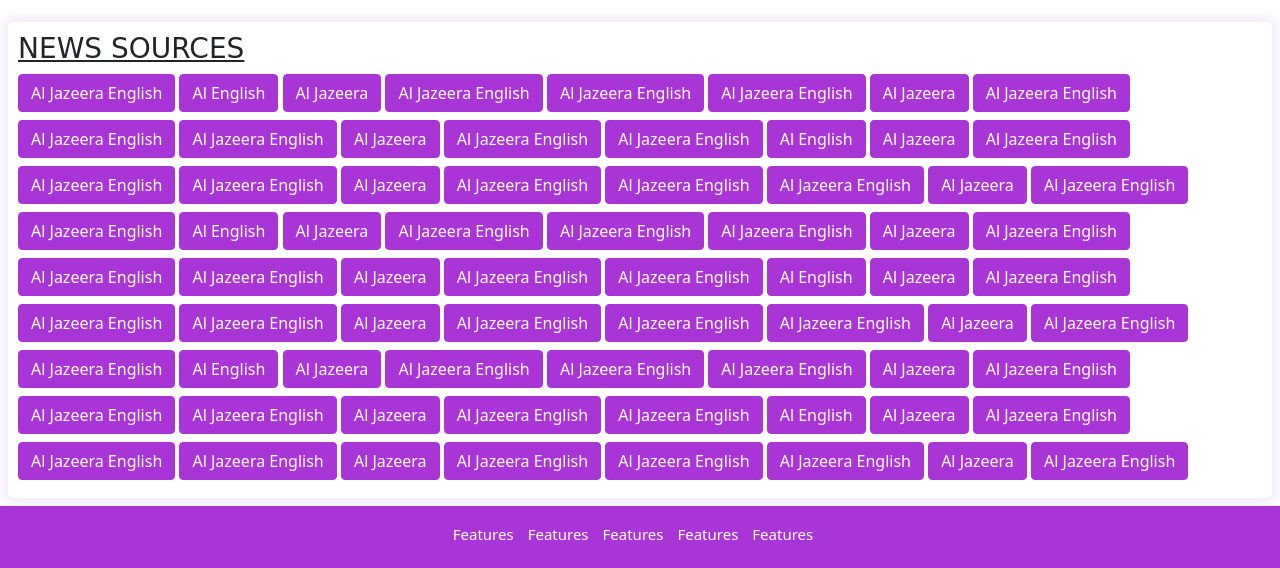
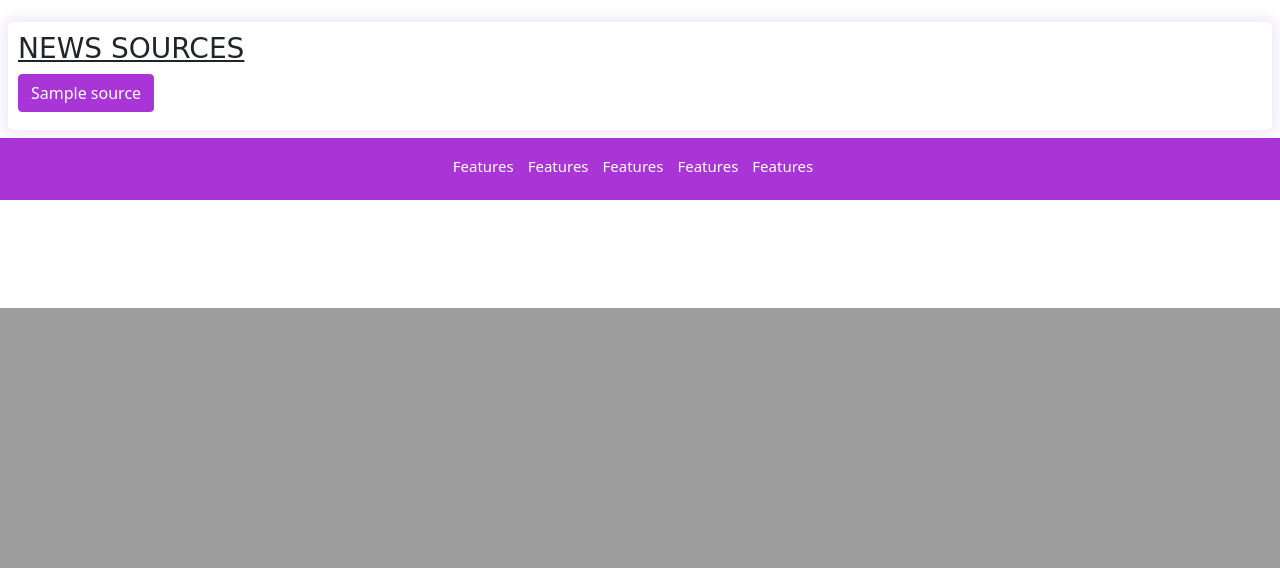
Before and after one commit to WilsonKinyua/news-api, a Flask app: template app/templates/index.html in a window 1280 px wide. Shown: the part 492-1060 px from the top of the page. After the commit the page ends 800 px from the top, so only its background shows below. Run offline with Flask 2, Linux system fonts and the light colour scheme; the template is opened without the code that fills it: most values are stand-ins (such as "Sample title", 1, 10 or a date in 2020); some libraries are stand-ins or nearby versions; some web fonts are replaced.

Commit message:
displaying news sources in the ui

```diff
--- a/app/main/views.py
+++ b/app/main/views.py
@@ -15,7 +15,7 @@
     title = 'Home - Welcome to The best News Highlighter'
     return render_template('index.html', title=title, sources=sources)
 
-@main.route('/articles/<source_id>')
+@main.route('/source/articles/<source_id>')
 def articles(source_id):
     '''
     View articles page function that returns the articles page and its data
--- a/app/templates/index.html
+++ b/app/templates/index.html
@@ -1,5 +1,5 @@
+{% import 'macros.html' as macro%}
 {% extends "base.html" %}
-
 {% block content %}
 
 
@@ -78,78 +78,7 @@
             <h3 class="text-uppercase headings">news sources</h3>
             <div class="row">
                 <div class="col-md-12">
-                    <a href="" class="btn btn-primary mb-2">Al Jazeera English</a>
-                    <a href="" class="btn btn-primary mb-2">Al English</a>
-                    <a href="" class="btn btn-primary mb-2">Al Jazeera </a>
-                    <a href="" class="btn btn-primary mb-2">Al Jazeera English</a>
-                    <a href="" class="btn btn-primary mb-2">Al Jazeera English</a>
-                    <a href="" class="btn btn-primary mb-2">Al Jazeera English</a>
-                    <a href="" class="btn btn-primary mb-2">Al Jazeera </a>
-                    <a href="" class="btn btn-primary mb-2">Al Jazeera English</a>
-                    <a href="" class="btn btn-primary mb-2">Al Jazeera English</a>
-                    <a href="" class="btn btn-primary mb-2">Al Jazeera English</a>
-                    <a href="" class="btn btn-primary mb-2">Al Jazeera </a>
-                    <a href="" class="btn btn-primary mb-2">Al Jazeera English</a>
-                    <a href="" class="btn btn-primary mb-2">Al Jazeera English</a>
-                    <a href="" class="btn btn-primary mb-2">Al English</a>
-                    <a href="" class="btn btn-primary mb-2">Al Jazeera </a>
-                    <a href="" class="btn btn-primary mb-2">Al Jazeera English</a>
-                    <a href="" class="btn btn-primary mb-2">Al Jazeera English</a>
-                    <a href="" class="btn btn-primary mb-2">Al Jazeera English</a>
-                    <a href="" class="btn btn-primary mb-2">Al Jazeera </a>
-                    <a href="" class="btn btn-primary mb-2">Al Jazeera English</a>
-                    <a href="" class="btn btn-primary mb-2">Al Jazeera English</a>
-                    <a href="" class="btn btn-primary mb-2">Al Jazeera English</a>
-                    <a href="" class="btn btn-primary mb-2">Al Jazeera </a>
-                    <a href="" class="btn btn-primary mb-2">Al Jazeera English</a>
-                    <a href="" class="btn btn-primary mb-2">Al Jazeera English</a>
-                    <a href="" class="btn btn-primary mb-2">Al English</a>
-                    <a href="" class="btn btn-primary mb-2">Al Jazeera </a>
-                    <a href="" class="btn btn-primary mb-2">Al Jazeera English</a>
-                    <a href="" class="btn btn-primary mb-2">Al Jazeera English</a>
-                    <a href="" class="btn btn-primary mb-2">Al Jazeera English</a>
-                    <a href="" class="btn btn-primary mb-2">Al Jazeera </a>
-                    <a href="" class="btn btn-primary mb-2">Al Jazeera English</a>
-                    <a href="" class="btn btn-primary mb-2">Al Jazeera English</a>
-                    <a href="" class="btn btn-primary mb-2">Al Jazeera English</a>
-                    <a href="" class="btn btn-primary mb-2">Al Jazeera </a>
-                    <a href="" class="btn btn-primary mb-2">Al Jazeera English</a>
-                    <a href="" class="btn btn-primary mb-2">Al Jazeera English</a>
-                    <a href="" class="btn btn-primary mb-2">Al English</a>
-                    <a href="" class="btn btn-primary mb-2">Al Jazeera </a>
-                    <a href="" class="btn btn-primary mb-2">Al Jazeera English</a>
-                    <a href="" class="btn btn-primary mb-2">Al Jazeera English</a>
-                    <a href="" class="btn btn-primary mb-2">Al Jazeera English</a>
-                    <a href="" class="btn btn-primary mb-2">Al Jazeera </a>
-                    <a href="" class="btn btn-primary mb-2">Al Jazeera English</a>
-                    <a href="" class="btn btn-primary mb-2">Al Jazeera English</a>
-                    <a href="" class="btn btn-primary mb-2">Al Jazeera English</a>
-                    <a href="" class="btn btn-primary mb-2">Al Jazeera </a>
-                    <a href="" class="btn btn-primary mb-2">Al Jazeera English</a>
-                    <a href="" class="btn btn-primary mb-2">Al Jazeera English</a>
-                    <a href="" class="btn btn-primary mb-2">Al English</a>
-                    <a href="" class="btn btn-primary mb-2">Al Jazeera </a>
-                    <a href="" class="btn btn-primary mb-2">Al Jazeera English</a>
-                    <a href="" class="btn btn-primary mb-2">Al Jazeera English</a>
-                    <a href="" class="btn btn-primary mb-2">Al Jazeera English</a>
-                    <a href="" class="btn btn-primary mb-2">Al Jazeera </a>
-                    <a href="" class="btn btn-primary mb-2">Al Jazeera English</a>
-                    <a href="" class="btn btn-primary mb-2">Al Jazeera English</a>
-                    <a href="" class="btn btn-primary mb-2">Al Jazeera English</a>
-                    <a href="" class="btn btn-primary mb-2">Al Jazeera </a>
-                    <a href="" class="btn btn-primary mb-2">Al Jazeera English</a>
-                    <a href="" class="btn btn-primary mb-2">Al Jazeera English</a>
-                    <a href="" class="btn btn-primary mb-2">Al English</a>
-                    <a href="" class="btn btn-primary mb-2">Al Jazeera </a>
-                    <a href="" class="btn btn-primary mb-2">Al Jazeera English</a>
-                    <a href="" class="btn btn-primary mb-2">Al Jazeera English</a>
-                    <a href="" class="btn btn-primary mb-2">Al Jazeera English</a>
-                    <a href="" class="btn btn-primary mb-2">Al Jazeera </a>
-                    <a href="" class="btn btn-primary mb-2">Al Jazeera English</a>
-                    <a href="" class="btn btn-primary mb-2">Al Jazeera English</a>
-                    <a href="" class="btn btn-primary mb-2">Al Jazeera English</a>
-                    <a href="" class="btn btn-primary mb-2">Al Jazeera </a>
-                    <a href="" class="btn btn-primary mb-2">Al Jazeera English</a>
+                   {{ macro.displayNewsSources(sources) }}
                 </div>
             </div>
         </div>
--- /dev/null
+++ b/app/templates/macros.html
@@ -0,0 +1,40 @@
+{% macro displayNewsSources(sources) %}
+
+{% for source in sources %}
+
+<a href="/source/articles/{{ source.id }}" class="btn btn-primary mb-2">{{ source.name }}</a>
+
+{% endfor %}
+
+{% endmacro %}
+
+
+<!-- display article lists from thw source -->
+{% macro displayNewsSourceArticles(articles_list) %}
+
+{% for article in articles_list %}
+
+<div class="col-md-3">
+    <div class="card mb-4">
+        <img src="{{ article.urlToImage }}" class="card-img-top" alt="News Image">
+        <div class="card-body">
+            <h5 class="">{{ article.title }}</h5>
+            <p class="card-text"><small>{{ article.description }}</small></p>
+            <div class="d-flex justify-content-around">
+                <div>
+                    <p><strong><span class="badge rounded-pill bg-warning text-dark"><small>{{ article.publishedAt
+                                    }}</small></span></strong>
+                    </p>
+                </div>
+                <div class="text-center">
+                    <a href="{{ article.url }}" target="_blank" class="color-main">Read More <i
+                            class="fa fa-arrow-right"></i> </a>
+                </div>
+            </div>
+        </div>
+    </div>
+</div>
+
+{% endfor %}
+
+{% endmacro %}
```
Also changed, not shown: app/templates/articles.html (deleted, +0 -7 lines).
